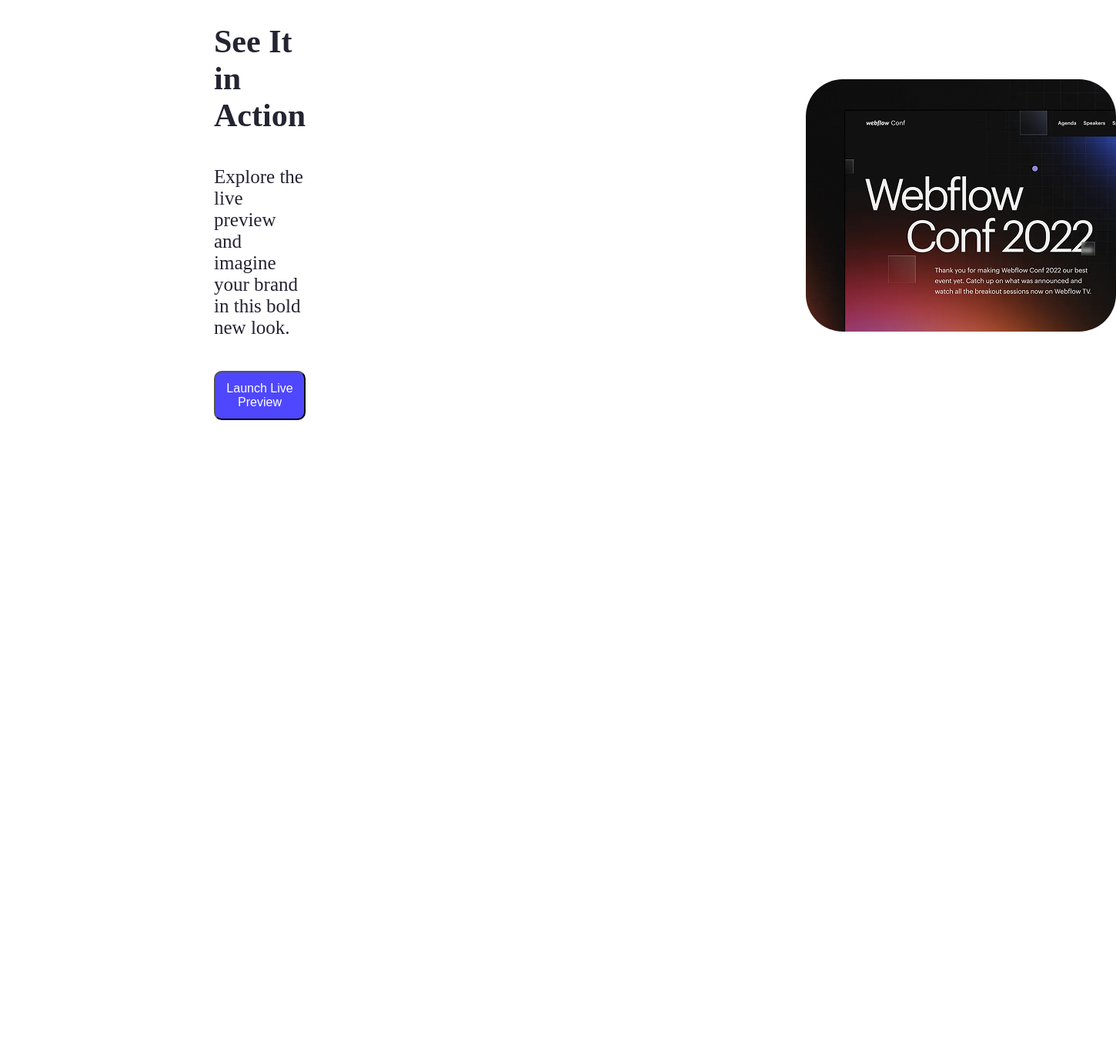
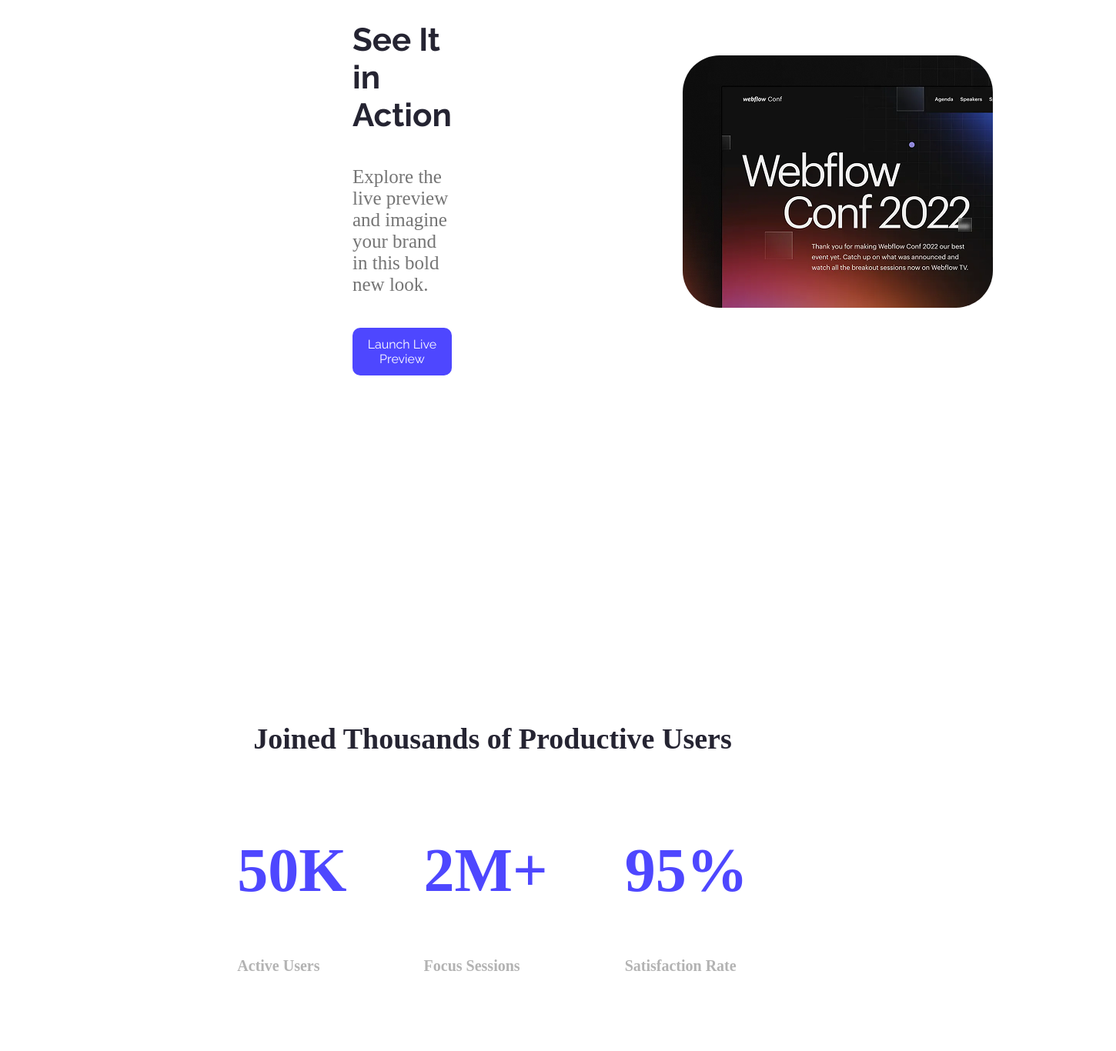
Before and after one commit to naifmahmud/B12A01-landing-launchpad, a plain HTML site: page index.html in a window 1280 px wide. Shown: the part 1328-2694 px from the top of the page at 77% size, 1450 px wide, since content can reach past the window. Before the commit the page ends 2236 px from the top, so only its background shows below. Drawn offline with Linux system fonts and the light colour scheme.

Commit message:
Added Productive Users Section

```diff
--- a/index.html
+++ b/index.html
@@ -20,26 +20,44 @@
         <nav>
             <h3 class="inter-normal">LOGO</h3>
             <ul>
-                <li><a href=""><button class="btn-primary">SIGN UP</button></a></li>
+                <li><a href=""><button class="btn-primary raleway-normal">SIGN UP</button></a></li>
             </ul>
         </nav>
         <div class="banner">
             <h1 class="banner-title">Cool Dark UI Template for Webflow Agencies!</h1>
-            <button class="btn-primary">Stay Focused</button>
+            <button class="btn-primary raleway-normal">Stay Focused</button>
         </div>
 
     </header>
     <main>
         <div class="Action-Section">
             <div class="action-contain">
-                <h3 class="action-title">See It in Action</h3>
-                <h5 class="action-subtiitle">Explore the live preview and imagine your brand in this bold new look.</h5>
-                <button class="btn-primary">Launch Live Preview</button>
+                <h3 class="action-title raleway-normal">See It in Action</h3>
+                <h5 class="action-subtiitle ">Explore the live preview and imagine your brand in this bold new look.</h5>
+                <button class="btn-primary raleway-normal">Launch Live Preview</button>
             </div>
             <img class="action-pic" src="images/wc-mini.png" alt="">
 
         </div>
 
+        <section class="Productive">
+            <div class="reduced-margin"><h3 class="section-title">Joined Thousands of Productive Users</h3>
+            <div class="productive-items">
+                <div class="productive-item">
+                    <h1 class="text-size">50K</h1>
+                    <h6 class="resize">Active Users</h6>
+                </div>
+                <div class="productive-item">
+                    <h1 class="text-size">2M+</h1>
+                    <h6 class="resize">Focus Sessions</h6>
+                </div>
+                <div class="productive-item">
+                    <h1 class="text-size">95%</h1>
+                    <h6 class="resize">Satisfaction Rate</h6>
+                </div>
+                </div>
+            </div>
+        </section>
     </main>
 
     <footer>
--- a/styles/style.css
+++ b/styles/style.css
@@ -39,6 +39,7 @@ nav ul li{
     background-color: #4E47FF;
     padding: 12px 14px;
     border-radius: 10px;
+    border: none;
     border-color: none;
 
 }
@@ -59,12 +60,12 @@ nav ul li{
 .Action-Section{
     display: flex;
     align-items: center;
-    gap: 300px;
+    gap: 200px;
     margin: 120px;
     padding: 150px 150px;
 }
 .action-contain{
-    margin: 92px 350px 92px 0;
+    margin: 92px 100px 92px 180px;
 }
 .action-title{
     font-size: 42px;
@@ -74,13 +75,43 @@ nav ul li{
 .action-subtiitle{
     font-size: 25px;
     font-weight: 517;
-    color: #252432;
+    color: #757575;
     margin-top: 23px;
     margin-bottom: 23;
 }
 
 .action-pic{
     border-radius: 48px;
+    border: none;
+    box-shadow: 0 4 4 0;
     width: 403px;
     height: 328px;
 }
+
+/* Productive Users Section */
+.Productive{
+    padding: 50px 142px;
+}
+.section-title{
+    font-size: 38px;
+    color: #252432;
+    font-weight: bold;
+    text-align: center;
+}
+.productive-items{
+    display: flex;
+    justify-content: center;
+    gap: 100px;
+}
+.text-size{
+    font-size:80px;
+    color: #4E47FF;
+    font-weight: bold;
+}
+.resize{
+    font-size: 20px;
+    color: #B3B3B3;
+}
+/* .reduced-margin {
+  margin: 50px;
+} */
```
